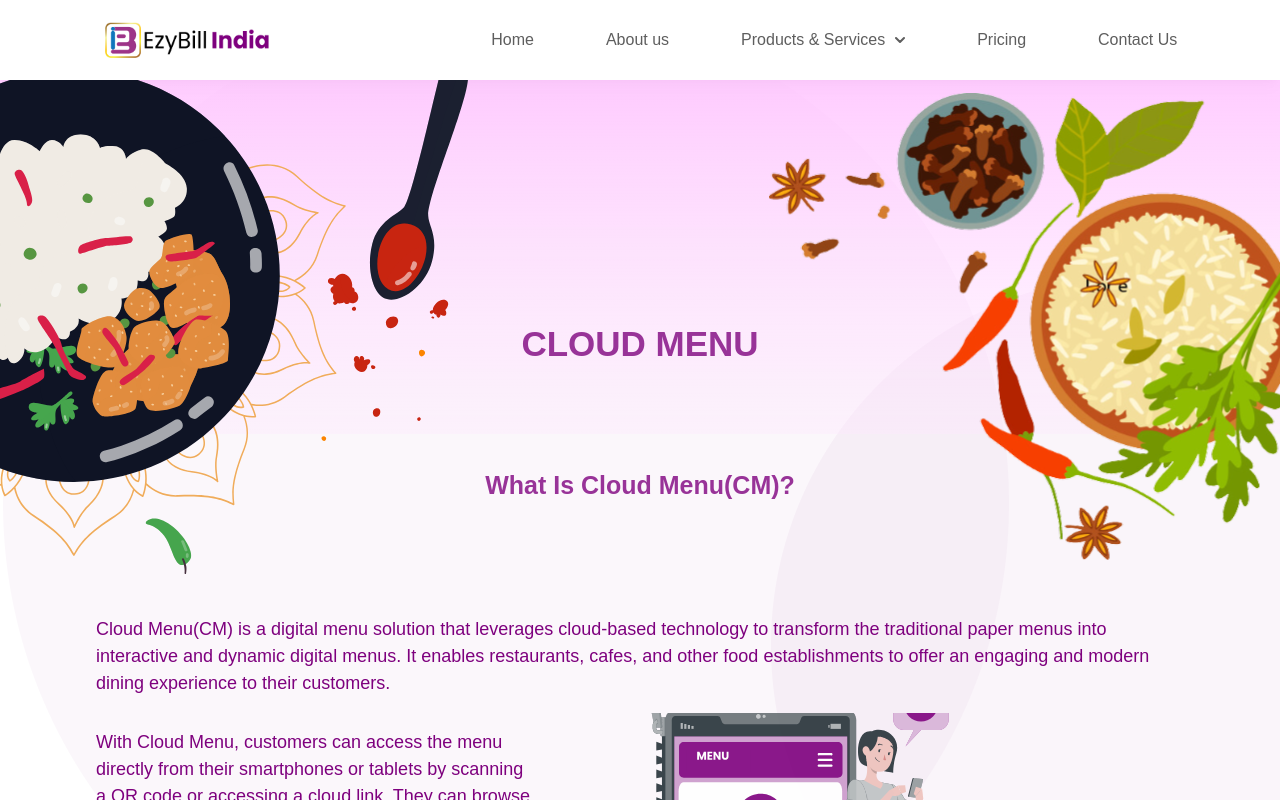
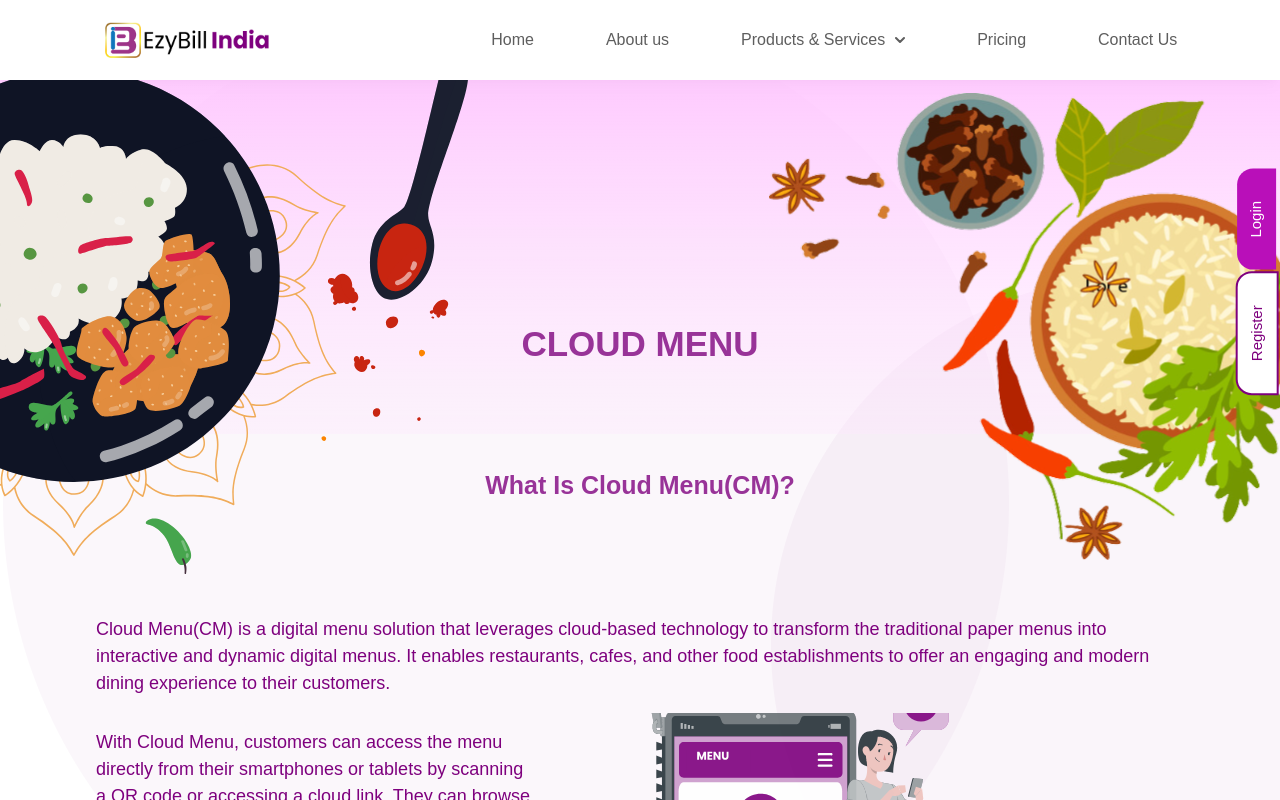
Before and after one commit to Rohit-kumar-raja/esybill, a React (Create React App) app in the folder frontend/: page /cm in a window 1280 px wide. Shown: the top 800 px of the page. Built offline with nearby package versions, Linux system fonts and the light colour scheme.

Commit message:
bug fixes

```diff
--- a/frontend/src/pages/AboutUs.jsx
+++ b/frontend/src/pages/AboutUs.jsx
@@ -27,22 +27,27 @@ const AboutUs = () => {
             and modern business <br/> approach at
               <span className="text-[#7E007EE5] font-semibold px-2">EzyBill India</span>
             </p>
-            {/* <div className='flex gap-3 py-3 md:py-6 my-3' >
-              <button className='
-    bg-rgba font-normal text-[15px] text-white rounded-md px-8 py-2'
-              onClick={()=>{
-                divRef.current.scrollTo({ top: 0, behavior: "smooth" })
-                console.log("clicked")
-              }} >Learn More</button>
-              <button className='
-    border-2 border-[#7E007E]  font-normal text-[15px] text-[#7E007E] rounded-md px-8 py-2'>
-                <Link to='/contact-us'>Get a Demo</Link>
-              </button>
-            </div> */}
+
           </div>
         </div>
         <div className=" row-span-3  col-span-2">
           <img src={aboutimg} className='object-cover h-full w-screen my-4' alt='bg-img'/>
+
+          <div className='absolute left-[-8%] md:left-4  md:flex md:flex-col md:absolute md:right-0
+     md:items-end top-[15%] md:top-[25%]'>
+            <button className='rotate-90 md:-rotate-90 absolute   md:right-[-1.7rem] font-raleway
+    bg-rgba font-normal text-[15px] text-white rounded-t-2xl px-8 py-2 max-w-max'>
+              <Link to="/login">Login</Link>
+            </button>
+            <button className='rotate-90 font-raleway md:-rotate-90 mt-[7rem] ml-[-0.4rem] md:ml-[0rem] md:mr-[-2.4rem]
+    border-2 border-[#7E007E] max-w-max bg-white font-normal text-[15px] text-[#7E007E]
+     rounded-t-2xl px-8 py-2'>
+              <Link to="/signup">Register</Link>
+            </button>
+
+          </div>
+
+
         </div>
       </div>
 
--- a/frontend/src/pages/AddContact.jsx
+++ b/frontend/src/pages/AddContact.jsx
@@ -13,6 +13,7 @@ import Select from "react-select";
 import { toast, ToastContainer } from "react-toastify";
 import "react-toastify/dist/ReactToastify.css";
 import axios from "../api/axios"
+import { Link } from "react-router-dom"
 
 const demoContent = [
   "A demonstration tailored to highlight the capabilities and features of our hotel management software, with or without the service terminal option",
@@ -261,6 +262,20 @@ const AddContact = ({scrollProp}) => {
             West Bengal, India" />
           <Cards img={emailimg} title="EMAIL US" content="support@ezybillindia.com" />
           <Cards img={phoneimg} title="PHONE NUMBER" content="+91 9836041044" />
+
+          <div className='absolute left-[-8%] md:left-4  md:flex md:flex-col md:absolute md:right-0
+     md:items-end top-[15%] md:top-[25%]'>
+            <button className='rotate-90 md:-rotate-90 absolute   md:right-[-1.7rem] font-raleway
+    bg-rgba font-normal text-[15px] text-white rounded-t-2xl px-8 py-2 max-w-max'>
+              <Link to="/login">Login</Link>
+            </button>
+            <button className='rotate-90 font-raleway md:-rotate-90 mt-[7rem] ml-[-0.4rem] md:ml-[0rem] md:mr-[-2.4rem]
+    border-2 border-[#7E007E] max-w-max bg-white font-normal text-[15px] text-[#7E007E]
+     rounded-t-2xl px-8 py-2'>
+              <Link to="/signup">Register</Link>
+            </button>
+
+          </div>
         </div>
       </div>
       <div className="flex flex-col gap-5 items-center justify-center p-10 md:p-5"  ref={scollToRef}
--- a/frontend/src/pages/Hms.jsx
+++ b/frontend/src/pages/Hms.jsx
@@ -6,7 +6,7 @@ import hmsheader from "../assets/products/hmsheader.svg"
 import hmsimg from "../assets/products/hms-img.svg"
 import rmsimg from "../assets/products/rms-img.svg"
 import cmimg from "../assets/products/cm-img.svg"
-import { useLocation } from "react-router-dom"
+import { Link, useLocation } from "react-router-dom"
 
 import { hms } from "../constants/productsData.js"
 import { rms } from "../constants/productsData.js"
@@ -104,7 +104,19 @@ const Hms = () => {
                 : "CLOUD MENU"
           }
         </h2>
+        <div className='absolute left-[-8%] md:left-4  md:flex md:flex-col md:absolute md:right-0
+     md:items-end top-[15%] md:top-[25%]'>
+          <button className='rotate-90 md:-rotate-90 absolute   md:right-[-1.7rem] font-raleway
+    bg-rgba font-normal text-[15px] text-white rounded-t-2xl px-8 py-2 max-w-max'>
+            <Link to="/login">Login</Link>
+          </button>
+          <button className='rotate-90 font-raleway md:-rotate-90 mt-[7rem] ml-[-0.4rem] md:ml-[0rem] md:mr-[-2.4rem]
+    border-2 border-[#7E007E] max-w-max bg-white font-normal text-[15px] text-[#7E007E]
+     rounded-t-2xl px-8 py-2'>
+            <Link to="/signup">Register</Link>
+          </button>
 
+        </div>
       </div>
       <div className="flex flex-col justify-center items-center font-poppins">
         <h2 className="text-[#983398] font-bold text-[25px] py-12 md:py-24 px-4 md:px-1 text-center md:text-start">
--- a/frontend/src/pages/Pricing.jsx
+++ b/frontend/src/pages/Pricing.jsx
@@ -9,6 +9,7 @@ import Footer from "../components/homepage/Footer.jsx"
 import PricingCards from "../components/pricing/PricingCards.jsx"
 import RmsCards from "../components/pricing/RmsCards.jsx"
 import Sticky from "react-sticky-el";
+import { Link } from "react-router-dom"
 
 const Pricing = () => {
   const [selectedValue,setSelectedValue] = useState("HMS");
@@ -60,6 +61,21 @@ const Pricing = () => {
           </select>
 
         </div>
+
+        <div className='absolute left-[-8%] md:left-4  md:flex md:flex-col md:absolute md:right-0
+     md:items-end top-[15%] md:top-[25%]'>
+          <button className='rotate-90 md:-rotate-90 absolute   md:right-[-1.7rem] font-raleway
+    bg-rgba font-normal text-[15px] text-white rounded-t-2xl px-8 py-2 max-w-max'>
+            <Link to="/login">Login</Link>
+          </button>
+          <button className='rotate-90 font-raleway md:-rotate-90 mt-[7rem] ml-[-0.4rem] md:ml-[0rem] md:mr-[-2.4rem]
+    border-2 border-[#7E007E] max-w-max bg-white font-normal text-[15px] text-[#7E007E]
+     rounded-t-2xl px-8 py-2'>
+            <Link to="/signup">Register</Link>
+          </button>
+
+        </div>
+
       </div>
       {
         selectedValue === "HMS" ?
```
